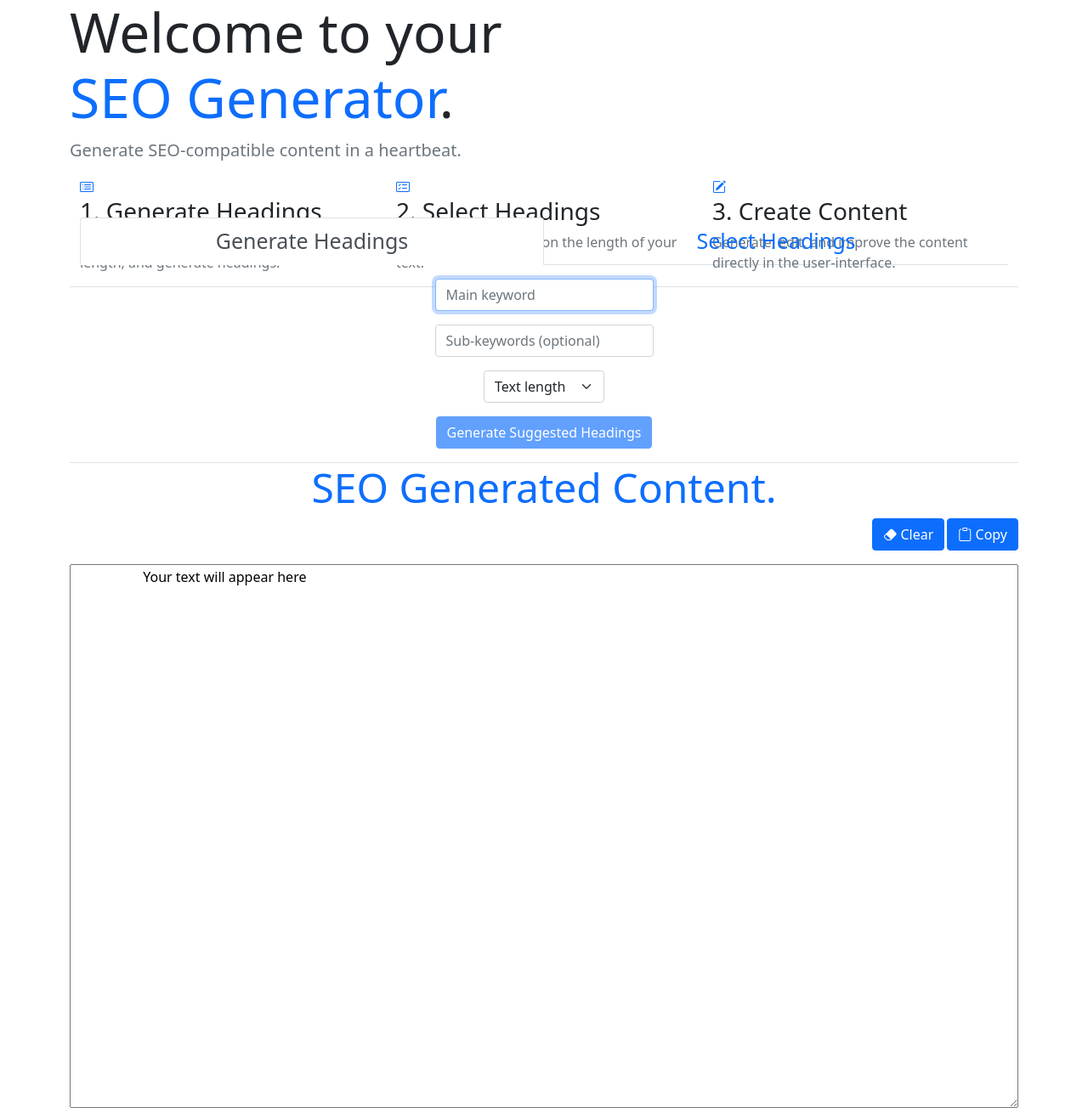
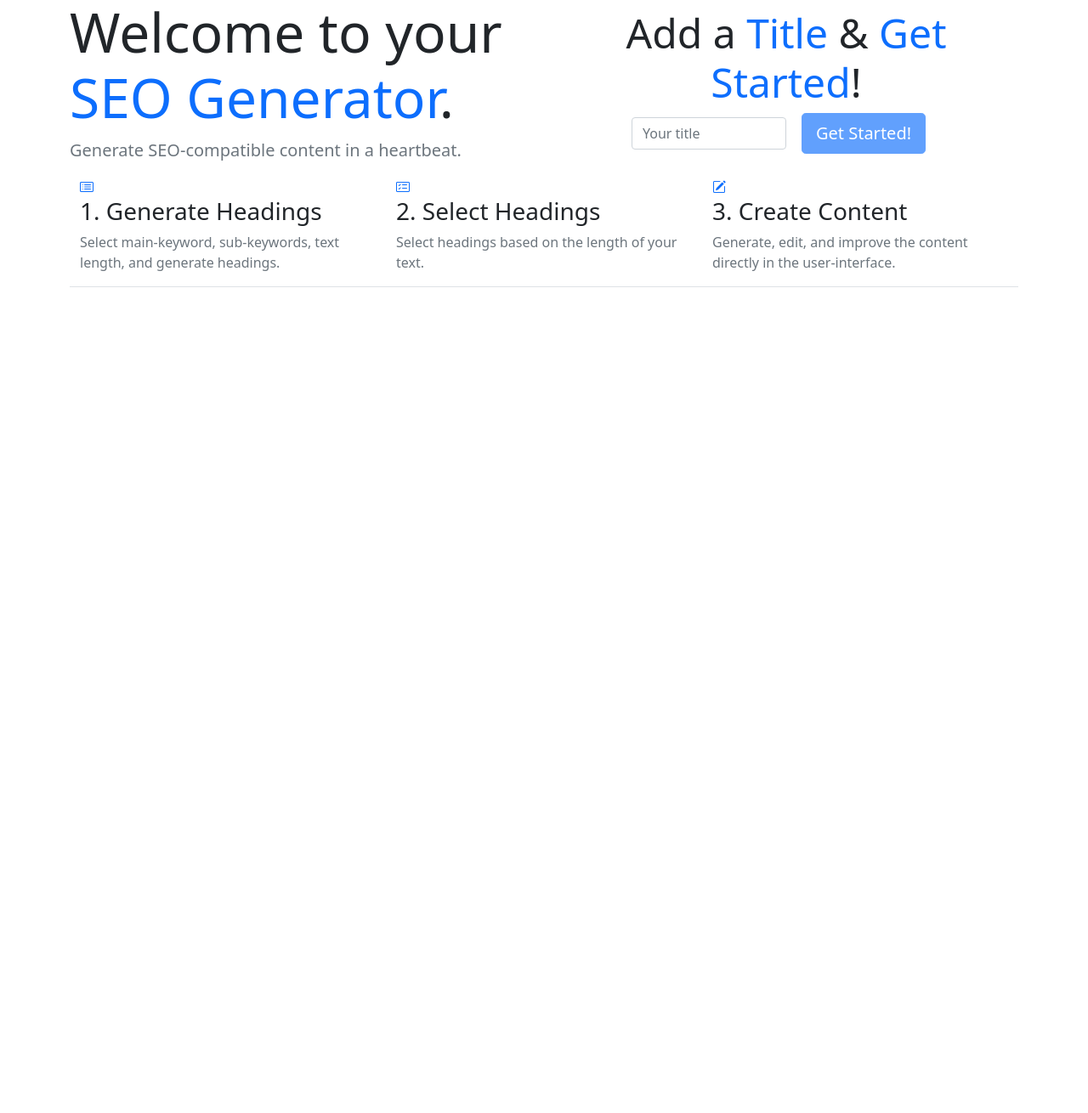
Before and after one commit to donileni/CS50-Final-Project, a Flask app: page / in a window 1280 px wide. Shown: the whole page at 85% size. After the commit the page ends 338 px from the top, so only its background shows below. Run offline with Flask 2, Linux system fonts and the light colour scheme; some libraries are stand-ins or nearby versions.

Commit message:
added title field and get started button

```diff
--- a/app.py
+++ b/app.py
@@ -29,8 +29,6 @@ def write_content():
     sub_keyword = user_inputs["subKeyword"]
     text_length = user_inputs["textLength"]
     headings = user_inputs["headings"]
-
-    print(headings)
 
     content = generate_content(headings)
 
--- a/static/logic.js
+++ b/static/logic.js
@@ -6,6 +6,8 @@ function onLoad() {
     const chooseHeadingsButton = document.getElementById("chooseHeadings")
     const copyButton = document.getElementById("copyButton")
     const clearButton = document.getElementById("clearButton")
+    const getStartedButton = document.getElementById("getStartedButton")
+    const titleField = document.getElementById("titleField")
 
     const keyword = document.getElementById("mainKeyword");
     const subKeyword = document.getElementById("sub-keywords");
@@ -14,6 +16,13 @@ function onLoad() {
     keyword.addEventListener("keyup", updateDisabledState)
     subKeyword.addEventListener("keyup", updateDisabledState)
     textLength.addEventListener("change", updateDisabledState)
+    titleField.addEventListener("keyup", function(){
+        if (titleField.value == "") {
+            getStartedButton.disabled = true
+        } else {
+            getStartedButton.disabled = false
+        }
+    })
 
     updateDisabledState()
 
@@ -51,7 +60,7 @@ function onLoad() {
         setLoadingState(chooseHeadingsButton)
 
         const body = { keyword: keyword, subKeyword: subKeyword, textLength: textLength, headings: selectedHeadings }
-        console.log(body)
+
         fetch("/api/seo", {
             method: "POST",
             body: JSON.stringify(body),
@@ -79,6 +88,20 @@ function onLoad() {
         outputField.value = ""
 
     });
+
+    getStartedButton.addEventListener("click", function() {
+        titleInputField = document.getElementById("titleField")
+        const title = titleInputField.value
+
+        const textOutputDiv = document.getElementById("textOutputDiv")
+        const tabSection = document.getElementById("tabSection")
+
+        const outputField = document.getElementById("outputField")
+        outputField.value = ("<h1>" + title + "<h1>")
+
+        textOutputDiv.hidden = false
+        tabSection.hidden = false
+    })
 
 }
 
@@ -165,8 +188,6 @@ function handleHeadingsResponse(response) {
         }
     }
 
-
-
     const chooseHeadingsButton = document.getElementById("chooseHeadings")
     chooseHeadingsButton.hidden = false
 
@@ -175,7 +196,12 @@ function handleHeadingsResponse(response) {
 function handleResponse(response) {
 
     const outputField = document.getElementById("outputField")
-    outputField.value = response.map(value => value.section).join("\n")
+    const titleField = document.getElementById("titleField")
+    const title = ("<h1>" + titleField.value + "<h1>")
+
+
+    outputField.value = (title + "\n\n" + response.map(value => value.section).join("\n"))
+
 
     const chooseHeadingsButton = document.getElementById("chooseHeadings");
 
--- a/static/styles.css
+++ b/static/styles.css
@@ -28,6 +28,7 @@
 .textarea-size {
     width: 100%;
     height: 100%;
+    border: 0.2;
 }
 
 .nav-link {
--- a/templates/index.html
+++ b/templates/index.html
@@ -10,7 +10,7 @@ test_index
  <script src="https://unpkg.com/@grammarly/editor-sdk?clientId={{ client_id }}"></script>
 
     <div class="container  mb-3">
-        <div style="height: 30vh;">
+        <div style="height: 25vh;">
             <div class="row align-items-center">
                 <div class="col-12 col-md-7 col-lg-6 order-md-1">
 
@@ -23,6 +23,17 @@ test_index
                 <p class="lead text-center text-md-start text-muted mb-6 mb-lg-8">
                     Generate SEO-compatible content in a heartbeat.
                 </p>
+                </div>
+                <div class="col-12 col-md-7 col-lg-6 order-md-1">
+                    <h2 class="display-5 text-center">Add a <span class="text-primary">Title</span> & <span class="text-primary">Get Started</span>!</h2>
+                    <div class="d-flex justify-content-center align-items-center text-center mb-3">
+                        <div class="col-12 col-md-4">
+                            <input id="titleField" placeholder="Your title" type="text" class="form-control" aria-label="Sizing example input" aria-describedby="inputGroup-sizing-lg">
+                        </div>
+                        <div class="col-12 col-md-4">
+                            <button disabled id="getStartedButton" type="button" class="btn btn-primary btn-lg">Get Started!</button>
+                        </div>
+                    </div>
                 </div>
             </div> <!-- / .row -->
 
@@ -85,7 +96,7 @@ test_index
             </section>
         </div>
 
-        <section class="py-8 py-md-11 border-bottom">
+        <section id="tabSection" hidden class="py-8 py-md-11 border-bottom">
             <div class="container mb-3 mt-3">
                 <nav>
                     <div class="nav nav-tabs nav-justified" id="nav-tab" role="tablist">
@@ -142,7 +153,7 @@ test_index
         </section>
 
 
-        <div class="mb-3 text-center div-size" style="margin: auto;">
+        <div hidden id="textOutputDiv" class="mb-3 mt-3 text-center div-size" style="margin: auto;">
             <h2 class="display-5 text-center">
                 <span class="text-primary">SEO Generated Content.</span> <br>
             </h2>
@@ -160,9 +171,7 @@ test_index
 
             </div>
             <grammarly-editor-plugin>
-                <textarea class="textarea-size" id="outputField" name="outputField">
-                    Your text will appear here
-                </textarea>
+                <textarea class="textarea-size" id="outputField" name="outputField">Your text will appear here...</textarea>
             </grammarly-editor-plugin>
         </div>
 
```
